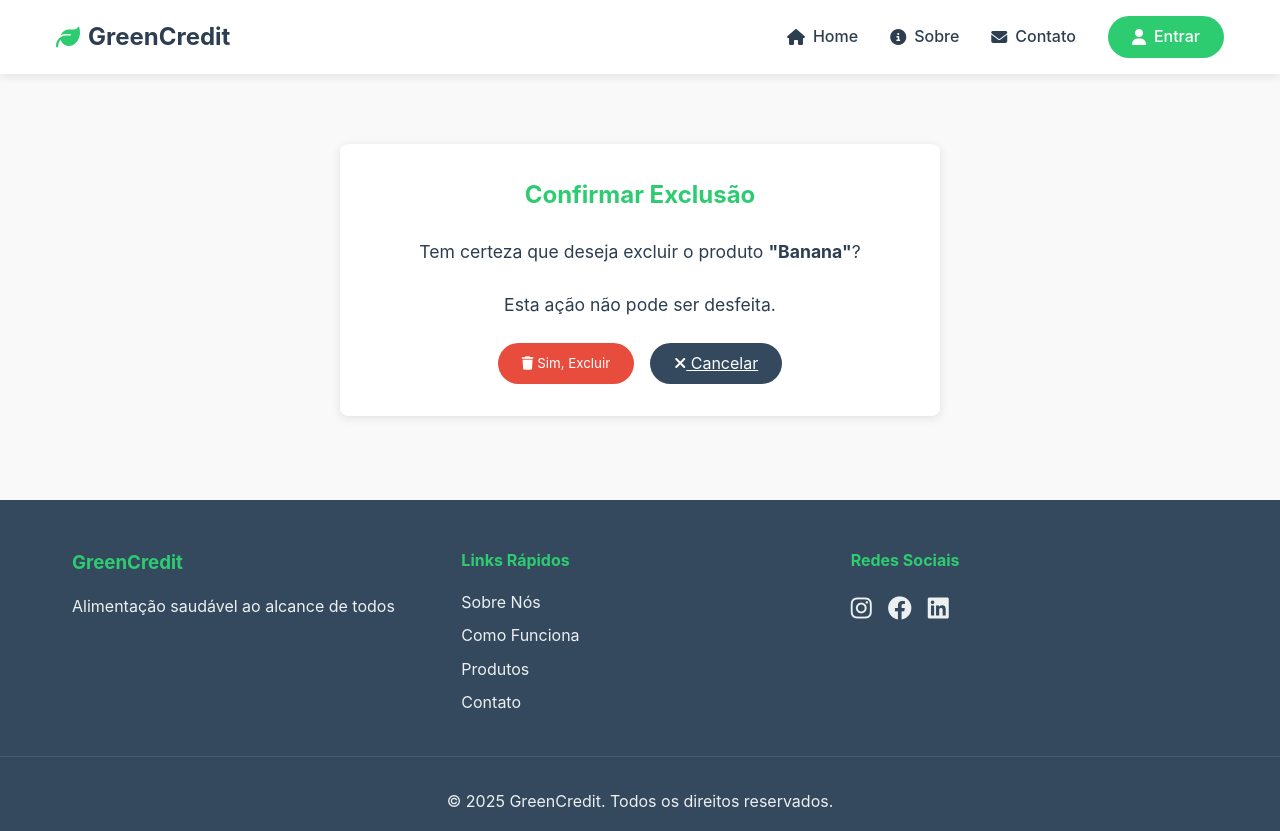
After one commit to Emicy963/GreenCredit, a Django app: page /produtos/excluir/1/ in a window 1280 px wide. The commit adds this page. Run offline with Django 5.2, Linux system fonts and the light colour scheme; data comes from the database, SQL or seed files in the repository.

Commit message:
Create a tempastes html and css for product confirm delete

```diff
--- /dev/null
+++ b/greencredit/templates/produto_confirm_delete.html
@@ -0,0 +1,23 @@
+{% extends 'base.html' %}
+
+{% block title %}Confirmar Exclusão - GreenCredit{% endblock %}
+
+{% block content %}
+<div class="delete-confirmation">
+    <h2>Confirmar Exclusão</h2>
+    <p>Tem certeza que deseja excluir o produto <strong>"{{ object.nome }}"</strong>?</p>
+    <p>Esta ação não pode ser desfeita.</p>
+
+    <form method="post">
+        {% csrf_token %}
+        <div class="form-actions">
+            <button type="submit" class="btn btn-danger">
+                <i class="fas fa-trash"></i> Sim, Excluir
+            </button>
+            <a href="{% url 'greencredit:produto_list' %}" class="btn btn-cancel">
+                <i class="fas fa-times"></i> Cancelar
+            </a>
+        </div>
+    </form>
+</div>
+{% endblock %}
--- a/static/css/base.css
+++ b/static/css/base.css
@@ -288,3 +288,49 @@ input, select, textarea {
     }
 
 }
+
+/* Confirmação de Exclusão */
+.delete-confirmation {
+    max-width: 600px;
+    margin: 2rem auto;
+    padding: 2rem;
+    background: white;
+    border-radius: 8px;
+    box-shadow: var(--shadow);
+    text-align: center;
+}
+
+.delete-confirmation h2 {
+    color: var(--primary-color);
+    margin-bottom: 1.5rem;
+}
+
+.delete-confirmation p {
+    margin-bottom: 1.5rem;
+    font-size: 1.1rem;
+}
+
+.form-actions {
+    display: flex;
+    justify-content: center;
+    gap: 1rem;
+    margin-top: 1.5rem;
+}
+
+.btn-danger {
+    background-color: #e74c3c;
+    border: none;
+}
+
+.btn-danger:hover {
+    background-color: #c0392b;
+}
+
+.btn-cancel {
+    background-color: var(--secondary-color);
+    border: none;
+}
+
+.btn-cancel:hover {
+    background-color: #2c3e50;
+}
```
